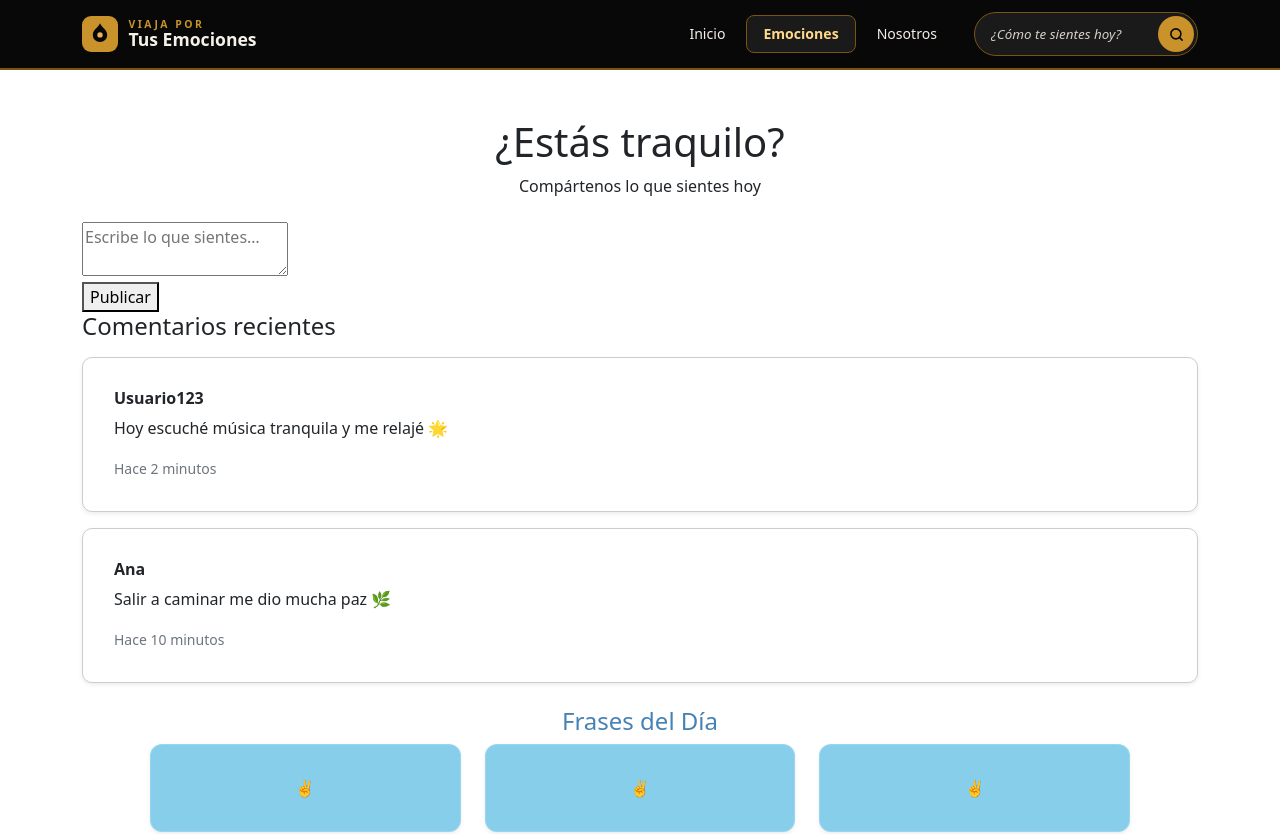
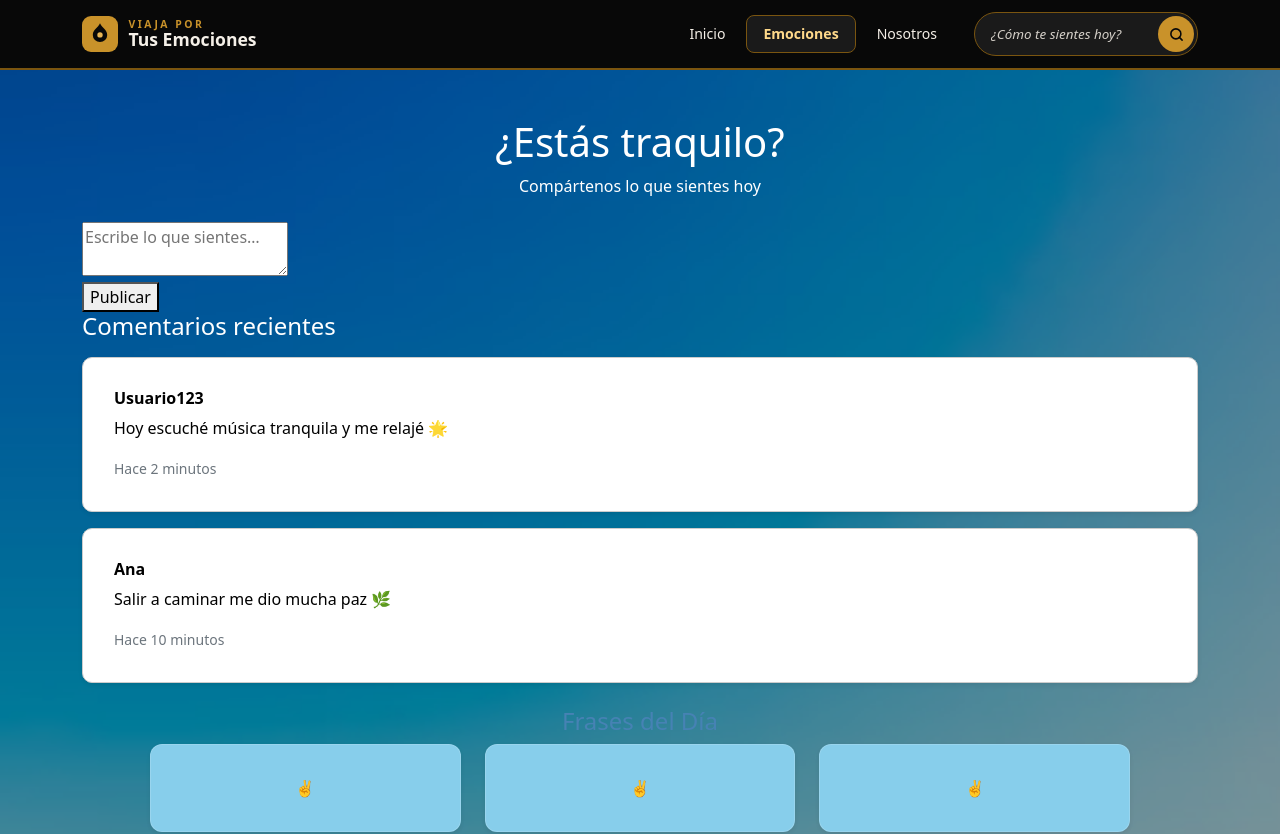
Before and after one commit to AlejoPVZ2007/APP-WEB-FINAL, an Angular app: page /emociones/calma in a window 1280 px wide. Shown: the top 834 px of the page. Built offline with nearby package versions, Linux system fonts and the light colour scheme.

Commit message:
emociones cc

```diff
--- a/src/app/paginas/emociones/calma/calma.html
+++ b/src/app/paginas/emociones/calma/calma.html
@@ -24,8 +24,8 @@
 
   <div *ngFor="let c of comentarios" class="card mb-3 shadow-sm">
     <div class="card-body">
-      <h6 class="fw-bold">{{c.usuario}}</h6>
-      <p>{{c.texto}}</p>
+      <h6 class="fw-bold" style="color: black;">{{c.usuario}}</h6>
+      <p style="color: black;">{{c.texto}}</p>
       <small class="text-muted">{{c.tiempo}}</small>
     </div>
   </div>
--- a/src/app/paginas/emociones/calma/calma.ts
+++ b/src/app/paginas/emociones/calma/calma.ts
@@ -1,4 +1,4 @@
-import { Component, OnInit } from '@angular/core';
+import { Component, OnInit, OnDestroy } from '@angular/core';
 import { CommonModule } from '@angular/common';   // 👈 para *ngFor
 import { FormsModule } from '@angular/forms';
 
@@ -9,7 +9,15 @@ import { FormsModule } from '@angular/forms';
   templateUrl: './calma.html',
   styleUrls: ['./calma.css']
 })
-export class Calma implements OnInit {
+export class Calma implements OnInit, OnDestroy {
+
+  constructor() {
+    document.body.classList.add('pagina-calma'); // 👈 agrega clase al entrar
+  }
+
+  ngOnDestroy() {
+    document.body.classList.remove('pagina-calma'); // 👈 quita clase al salir
+  }
 
   mensaje: string = '';
 
--- a/src/styles.css
+++ b/src/styles.css
@@ -40,3 +40,13 @@ body.pagina-confianza {
 
     color:white;
 }
+body.pagina-calma {
+    margin:0;
+    min-height:100vh;
+
+    background:
+    linear-gradient(rgba(0,0,0,0.4), rgba(0,0,0,0.4)),
+    url("assets/images/calma02.jpg") center/cover no-repeat fixed;
+
+    color:white;
+}
```
Also changed, not shown: src/assets/images/calma02.jpg (added).
